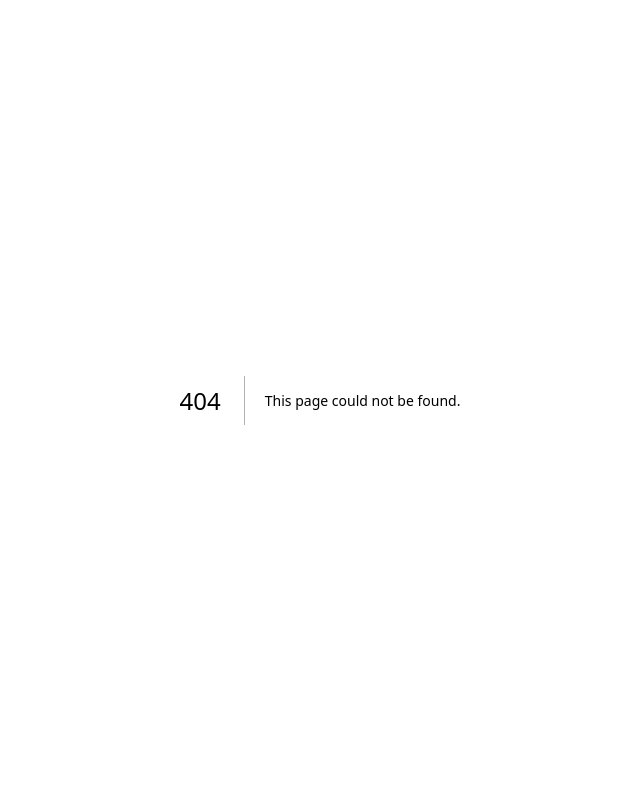
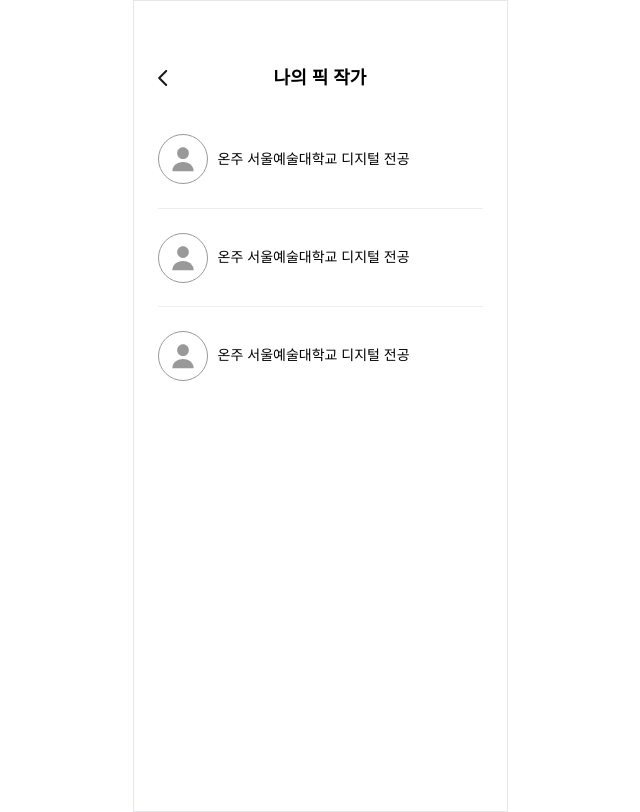
Before and after one commit to Att-ies/frontend, a Next.js app: page /profile/pick in a window 1280 px wide. Before the commit this address had no page. Shown: the whole page, without its empty margins (320-960 px from the left). Built offline with nearby package versions, Linux system fonts and the light colour scheme.

Commit message:
feat : pick page

```diff
--- /dev/null
+++ b/src/pages/profile/pick/index.tsx
@@ -0,0 +1,35 @@
+import Layout from '@components/common/Layout';
+import React, { useState } from 'react';
+import Navigate from '@components/common/Navigate';
+import tw from 'tailwind-styled-components';
+import { useRouter } from 'next/router';
+import PickArtist from '@components/profile/pick/PickArtist';
+
+interface defaultProps {
+  [key: string]: any;
+}
+
+const PickContainer = tw.div<defaultProps>`
+w-full flex-col divide-y-[1px] divide-[#EDEDED]
+`;
+
+export default function Wish() {
+  const [pickList, setPickList] = useState([]);
+  const router = useRouter();
+  return (
+    <Layout>
+      <Navigate
+        message="나의 픽 작가"
+        isRightButton={false}
+        handleLeftButton={() => {
+          router.back();
+        }}
+      />
+      <PickContainer>
+        <PickArtist />
+        <PickArtist />
+        <PickArtist />
+      </PickContainer>
+    </Layout>
+  );
+}
```
